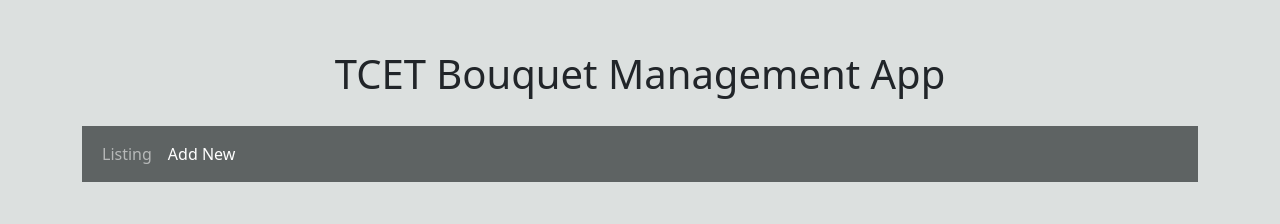
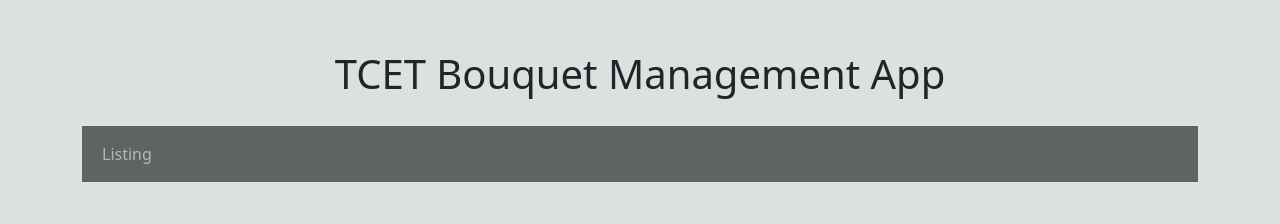
Before and after one commit to harshitdaga7/test_page, a plain HTML site: page edit.html in a window 1280 px wide. Shown: the top 224 px of the page. Drawn offline with nearby package versions, Linux system fonts and the light colour scheme; no server answers.

Commit message:
updates edit.html

```diff
--- a/edit.html
+++ b/edit.html
@@ -25,7 +25,6 @@
 				<div class="collapse navbar-collapse" id="navbarNavAltMarkup">
 				  <div class="navbar-nav">
 					<a class="nav-link" href="index.html">Listing</a>
-					<a class="nav-link active" aria-current="page" href="add.html">Add New</a>
 				  </div>
 				</div>
 			  </div>
```
